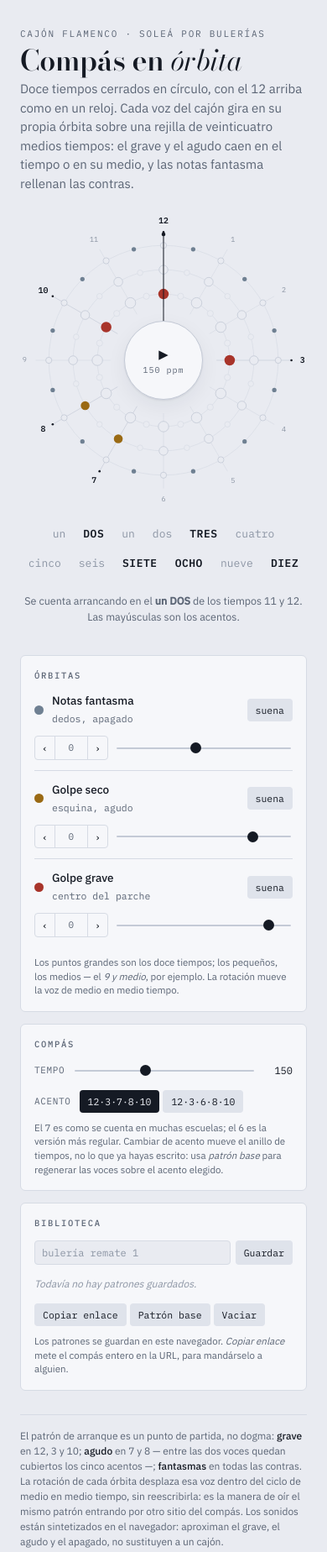
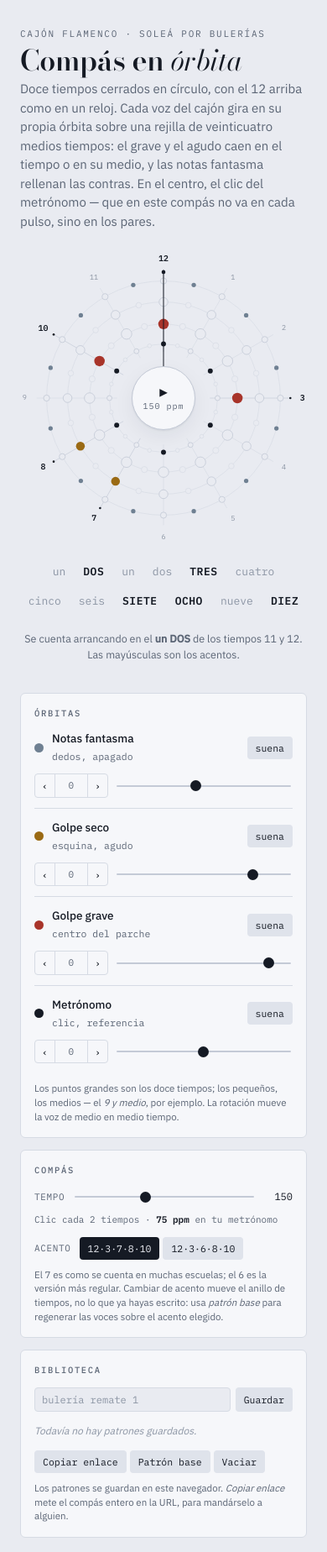
Before and after one commit to juanmaorta/compas-orbital, a website with bundled scripts: page index.html in a window 390 px wide. Shown: the top 1848 px of the page at 84% size. Built offline with nearby package versions, Linux system fonts and the light colour scheme.

Commit message:
Añade la órbita del metrónomo
Cuarta órbita, la más interior y con el color de la aguja: no es una voz del
cajón, es el reloj contra el que se toca. El clic no va en cada pulso — en el
compás de doce cae en los pares (12, 2, 4, 6, 8, 10), uno cada dos tiempos.

De ahí lo importante: el metrónomo de verdad va a la mitad de ppm que la
página, y esa división se hacía a mano cada vez. Ahora la dice la propia
página bajo el slider de tempo ("clic cada 2 tiempos · 75 ppm en tu
metrónomo"), calculada de los huecos entre clics; si el patrón queda
irregular lo dice en lugar de inventarse un número.

- clickRate() deriva el tempo del clic; la rotación no lo altera
- el formato de la URL sube a 2. con cuatro voces, y sigue leyendo los 1.
- lo guardado antes del metrónomo lo estrena con el clic en los pares
- ejemplos de código de URL en README y store.js, ahora reales y no inventados

Co-Authored-By: Claude Opus 5 (1M context) <noreply@anthropic.com>

```diff
--- a/assets/app.js
+++ b/assets/app.js
@@ -5,7 +5,7 @@
    y guarda a qué hora suena cada uno; la aguja y los destellos se pintan
    luego contra ese reloj, no contra el del navegador. */
 
-import { SLOTS, RINGS, VOICES, baseState, basePattern, cloneState, fmtOffset } from "./compas.js";
+import { SLOTS, RINGS, VOICES, baseState, basePattern, cloneState, fmtOffset, clickRate } from "./compas.js";
 import { createAudio } from "./audio.js";
 import { createDial } from "./dial.js";
 import * as store from "./store.js";
@@ -22,6 +22,7 @@ const hub = $("hub"), hubGlyph = $("hubGlyph"), hubBpm = $("hubBpm");
 const tempo = $("tempo"), tempoVal = $("tempoVal");
 const v7 = $("v7"), v6 = $("v6");
 const voicesEl = $("voices");
+const metroNote = $("metroNote");
 const libName = $("libName"), libSave = $("libSave"), libList = $("libList"), libHint = $("libHint");
 const LIB_HINT = libHint.innerHTML;
 
@@ -103,6 +104,7 @@ function toggleDot(voice, idx) {
   const st = state.rings[voice];
   st.on[idx] = !st.on[idx];
   dial.paint(state);
+  if (voice === "metro") updateMetroNote();
   if (st.on[idx]) audio.hit(voice, 0, st.gain); // que se oiga lo que pones
   store.saveCurrent(state);
 }
@@ -122,6 +124,31 @@ function setBpm(bpm) {
   tempo.value = bpm;
   tempoVal.textContent = bpm;
   hubBpm.textContent = bpm;
+  updateMetroNote();
+}
+
+/* Cuántos tiempos hay entre clic y clic, en palabras. */
+function gapLabel(beats) {
+  if (beats === 0.5) return "cada medio tiempo";
+  if (beats === 1) return "en cada tiempo";
+  return `cada ${String(beats).replace(".", ",")} tiempos`;
+}
+
+/* Traduce el tempo de la página al que hay que ponerle al metrónomo de verdad,
+   que es la división que se hacía a mano cada vez. */
+function updateMetroNote() {
+  const rate = clickRate(state);
+  if (!rate) {
+    metroNote.textContent = "Metrónomo sin clics: enciende alguno en la órbita interior.";
+    return;
+  }
+  if (!rate.regular) {
+    metroNote.textContent = "Clics irregulares: no hay un ppm único que ponerle al metrónomo.";
+    return;
+  }
+  const bpm = Math.round(rate.bpm * 10) / 10;
+  metroNote.innerHTML =
+    `Clic ${gapLabel(rate.beats)} · <b>${String(bpm).replace(".", ",")} ppm</b> en tu metrónomo`;
 }
 
 /* Redibuja todo a partir del estado (al cargar y al traer un patrón). */
@@ -283,6 +310,7 @@ $("reset").addEventListener("click", () => {
 $("clear").addEventListener("click", () => {
   for (const id of VOICES) state.rings[id].on = new Array(SLOTS).fill(false);
   dial.paint(state);
+  updateMetroNote();
   store.saveCurrent(state);
 });
 $("share").addEventListener("click", async () => {
--- a/assets/compas.js
+++ b/assets/compas.js
@@ -23,17 +23,24 @@ export const ACCENTS = { 7: [0, 3, 7, 8, 10], 6: [0, 3, 6, 8, 10] };
 export const SLOTS = 24;
 
 /* Orden estable de las voces para serializar (independiente del dibujo). */
-export const VOICES = ["grave", "seco", "fantasma"];
+export const VOICES = ["grave", "seco", "fantasma", "metro"];
+
+/* El formato 1 de la URL no llevaba metrónomo. Se sigue leyendo. */
+const LEGACY_VOICES = ["grave", "seco", "fantasma"];
 
 /* Las órbitas, de fuera a dentro. dotR es el radio del punto cuando cae en un
    tiempo del compás; dotRHalf, cuando cae en un medio. */
 export const RINGS = [
   { id: "fantasma", name: "Notas fantasma", tech: "dedos, apagado",
-    radius: 208, dotR: 5.5, dotRHalf: 4 },
+    radius: 212, dotR: 5.5, dotRHalf: 4 },
   { id: "seco", name: "Golpe seco", tech: "esquina, agudo",
-    radius: 164, dotR: 8, dotRHalf: 5 },
+    radius: 174, dotR: 8, dotRHalf: 5 },
   { id: "grave", name: "Golpe grave", tech: "centro del parche",
-    radius: 120, dotR: 9.5, dotRHalf: 5.5 }
+    radius: 134, dotR: 9.5, dotRHalf: 5.5 },
+  /* El metrónomo no es una voz del cajón: es el reloj contra el que se toca,
+     y por eso va el más pegado al eje y con el color de la aguja. */
+  { id: "metro", name: "Metrónomo", tech: "clic, referencia",
+    radius: 98, dotR: 4.5, dotRHalf: 3.5 }
 ];
 
 export function isAccent(variant, position) {
@@ -59,15 +66,20 @@ export function basePattern(variant) {
   const grave = new Array(SLOTS).fill(false);
   const seco = new Array(SLOTS).fill(false);
   const fantasma = new Array(SLOTS).fill(false);
+  const metro = new Array(SLOTS).fill(false);
   for (const p of [0, 3, 10]) grave[p * 2] = true;
   for (const p of [variant === 6 ? 6 : 7, 8]) seco[p * 2] = true;
   for (let q = 1; q < SLOTS; q += 2) fantasma[q] = true;
-  return { grave, seco, fantasma };
+  /* El clic no va en cada pulso: en el compás de doce cae en los pares
+     (12, 2, 4, 6, 8, 10), o sea uno cada dos tiempos. De ahí que al practicar
+     el metrónomo de verdad se ponga a la mitad de ppm. */
+  for (let p = 0; p < 12; p += 2) metro[p * 2] = true;
+  return { grave, seco, fantasma, metro };
 }
 
 export function baseState(variant = 7) {
   const on = basePattern(variant);
-  const gains = { grave: 0.9, seco: 0.8, fantasma: 0.45 };
+  const gains = { grave: 0.9, seco: 0.8, fantasma: 0.45, metro: 0.5 };
   const rings = {};
   for (const id of VOICES) {
     rings[id] = { on: on[id], offset: 0, gain: gains[id], muted: false };
@@ -139,7 +151,7 @@ function hexToBits(hex) {
 }
 
 export function encode(state) {
-  const parts = ["1", String(state.variant), String(state.bpm)];
+  const parts = ["2", String(state.variant), String(state.bpm)];
   for (const id of VOICES) {
     const r = state.rings[id];
     parts.push(`${bitsToHex(r.on)}-${r.offset}`);
@@ -150,14 +162,33 @@ export function encode(state) {
 export function decode(text) {
   if (!text) return null;
   const parts = String(text).split(".");
-  if (parts[0] !== "1" || parts.length < 6) return null;
+  const voices = parts[0] === "2" ? VOICES : parts[0] === "1" ? LEGACY_VOICES : null;
+  if (!voices || parts.length < 3 + voices.length) return null;
   const raw = { variant: Number(parts[1]) === 6 ? 6 : 7, bpm: Number(parts[2]), rings: {} };
-  VOICES.forEach((id, i) => {
+  voices.forEach((id, i) => {
     const [hex, offset] = String(parts[3 + i] || "").split("-");
     if (!hex) return;
     raw.rings[id] = { on: hexToBits(hex), offset: Number(offset) || 0 };
   });
   return sanitize(raw);
+}
+
+/* A qué velocidad late el clic. Como el metrónomo no suena en cada pulso, su
+   ppm no es el de la página: con un clic cada dos tiempos, es la mitad.
+   La rotación no cambia nada — girar el anillo conserva los huecos. */
+export function clickRate(state) {
+  const on = state.rings.metro.on;
+  const hits = [];
+  for (let i = 0; i < SLOTS; i++) if (on[i]) hits.push(i);
+  if (!hits.length) return null;
+  const gaps = hits.map((slot, i) => {
+    const next = i + 1 < hits.length ? hits[i + 1] : hits[0] + SLOTS;
+    return next - slot;
+  });
+  const gap = gaps[0];
+  if (!gaps.every((g) => g === gap)) return { regular: false, gap: null, bpm: null };
+  /* un paso es medio tiempo, de ahí el 2 */
+  return { regular: true, gap, beats: gap / 2, bpm: (2 * state.bpm) / gap };
 }
 
 /* Identificador legible para un nombre de patrón. */
--- a/assets/dial.js
+++ b/assets/dial.js
@@ -5,6 +5,8 @@
 import { BEATS, SYLL, STRIP, SLOTS, RINGS, isAccent, beatLabel } from "./compas.js";
 
 const CX = 260, CY = 260;
+/* radios de la escena: los radios de los tiempos, el borde barrido y los números */
+const R_SPOKE_IN = 84, R_SPOKE_OUT = 230, R_NUM = 252;
 const NS = "http://www.w3.org/2000/svg";
 
 function el(tag, attrs) {
@@ -41,21 +43,21 @@ export function createDial(svg, countEl, onToggle) {
     }
     for (let p = 0; p < 12; p++) {
       const a = angleOf(p, 12);
-      const [x1, y1] = point(96, a);
-      const [x2, y2] = point(232, a);
+      const [x1, y1] = point(R_SPOKE_IN, a);
+      const [x2, y2] = point(R_SPOKE_OUT, a);
       gStatic.appendChild(el("line", {
         class: "spoke" + (isAccent(variant, p) ? " accent" : ""), x1, y1, x2, y2
       }));
     }
     for (let p = 0; p < 12; p++) {
       const a = angleOf(p, 12);
-      const [x, y] = point(252, a);
+      const [x, y] = point(R_NUM, a);
       const text = el("text", { class: "beat-num" + (isAccent(variant, p) ? " accent" : ""), x, y });
       text.textContent = BEATS[p];
       gStatic.appendChild(text);
       numEls.push(text);
       if (isAccent(variant, p)) {
-        const [tx, ty] = point(232, a);
+        const [tx, ty] = point(R_SPOKE_OUT, a);
         gStatic.appendChild(el("circle", { class: "accent-tick", cx: tx, cy: ty, r: 2 }));
       }
     }
@@ -140,12 +142,12 @@ export function createDial(svg, countEl, onToggle) {
     needle.setAttribute("transform", `rotate(${deg.toFixed(2)} ${CX} ${CY})`);
     if (!sweep) return;
     if (pos <= 0.0001) { sweep.setAttribute("d", ""); return; }
-    const [sx, sy] = point(232, -90);
-    const [ex, ey] = point(232, angleOf(pos, SLOTS));
+    const [sx, sy] = point(R_SPOKE_OUT, -90);
+    const [ex, ey] = point(R_SPOKE_OUT, angleOf(pos, SLOTS));
     const big = pos / SLOTS > 0.5 ? 1 : 0;
     sweep.setAttribute("d",
       `M ${CX} ${CY} L ${sx.toFixed(2)} ${sy.toFixed(2)} ` +
-      `A 232 232 0 ${big} 1 ${ex.toFixed(2)} ${ey.toFixed(2)} Z`);
+      `A ${R_SPOKE_OUT} ${R_SPOKE_OUT} 0 ${big} 1 ${ex.toFixed(2)} ${ey.toFixed(2)} Z`);
   }
 
   /* Ilumina el tiempo en curso en el anillo y en la tira del conteo. */
--- a/assets/store.js
+++ b/assets/store.js
@@ -49,7 +49,8 @@ export function removePattern(id) {
   return write(KEY_LIBRARY, all);
 }
 
-/* Un compás entero cabe en la URL: #c=1.7.150.802-0.0140-0.aaaa-0 */
+/* Un compás entero cabe en la URL: #c=2.7.150.820008-0.000280-0.555555-0.888888-0
+   (versión del formato, acento, ppm y las cuatro voces con su rotación) */
 export function fromHash() {
   const match = /[#&]c=([^&]+)/.exec(location.hash || "");
   return match ? decode(decodeURIComponent(match[1])) : null;
--- a/assets/styles.css
+++ b/assets/styles.css
@@ -71,6 +71,10 @@ h1 em{font-style:italic;font-weight:400}
 .hub:hover{border-color:var(--ink-faint)}
 .hub:active{transform:translate(-50%,-50%) scale(.97)}
 .hub .glyph{font-size:19px;line-height:1}
+@media (max-width:520px){
+  .hub{width:76px;height:76px}
+  .hub .glyph{font-size:16px}
+}
 .hub .bpm{font-size:10px;letter-spacing:.1em;color:var(--ink-soft);
   font-variant-numeric:tabular-nums}
 
@@ -97,6 +101,8 @@ h1 em{font-style:italic;font-weight:400}
 .dot[data-voice="grave"][data-on="1"]{fill:var(--grave);stroke:none}
 .dot[data-voice="seco"][data-on="1"]{fill:var(--seco);stroke:none}
 .dot[data-voice="fantasma"][data-on="1"]{fill:var(--fantasma);stroke:none}
+/* el clic comparte el color de la aguja: no es una voz, es el reloj */
+.dot[data-voice="metro"][data-on="1"]{fill:var(--needle);stroke:none}
 .needle line{stroke:var(--needle);stroke-width:1.5;stroke-linecap:round}
 .needle circle{fill:var(--needle)}
 .sweep{fill:var(--needle-soft)}
@@ -125,6 +131,7 @@ h1 em{font-style:italic;font-weight:400}
 .chip.grave{background:var(--grave)}
 .chip.seco{background:var(--seco)}
 .chip.fantasma{background:var(--fantasma)}
+.chip.metro{background:var(--needle)}
 .voice-name{font-size:13.5px;font-weight:500;line-height:1.25}
 .voice-tech{font-size:11.5px;color:var(--ink-soft);font-family:var(--mono)}
 .voice-ctl{grid-column:1/-1;display:flex;align-items:center;gap:8px;flex-wrap:wrap}
@@ -154,6 +161,9 @@ input[type=range]::-moz-range-thumb{width:13px;height:13px;border:none;border-ra
   text-transform:uppercase;color:var(--ink-soft);white-space:nowrap}
 .num{font-family:var(--mono);font-size:12px;font-variant-numeric:tabular-nums;
   min-width:34px;text-align:right}
+.metro-note{font-family:var(--mono);font-size:11px;line-height:1.5;
+  color:var(--ink-soft);margin:0 0 12px;font-variant-numeric:tabular-nums}
+.metro-note b{color:var(--ink);font-weight:600}
 .seg{display:flex;gap:4px;flex-wrap:wrap}
 .hint{font-size:11.5px;color:var(--ink-soft);margin:10px 0 0;line-height:1.45}
 
--- a/index.html
+++ b/index.html
@@ -19,14 +19,14 @@
   <header>
     <div class="eyebrow">Cajón flamenco · soleá por bulerías</div>
     <h1>Compás en <em>órbita</em></h1>
-    <p class="lede">Doce tiempos cerrados en círculo, con el 12 arriba como en un reloj. Cada voz del cajón gira en su propia órbita sobre una rejilla de veinticuatro medios tiempos: el grave y el agudo caen en el tiempo o en su medio, y las notas fantasma rellenan las contras.</p>
+    <p class="lede">Doce tiempos cerrados en círculo, con el 12 arriba como en un reloj. Cada voz del cajón gira en su propia órbita sobre una rejilla de veinticuatro medios tiempos: el grave y el agudo caen en el tiempo o en su medio, y las notas fantasma rellenan las contras. En el centro, el clic del metrónomo — que en este compás no va en cada pulso, sino en los pares.</p>
   </header>
 
   <div class="stage">
     <div class="dial-col">
       <div class="dial">
         <svg id="dial" viewBox="0 0 520 520" role="img"
-             aria-label="Dial circular del compás de soleá por bulerías con tres órbitas de cajón">
+             aria-label="Dial circular del compás de soleá por bulerías con tres órbitas de cajón y una de metrónomo">
           <g id="static"></g>
           <g id="dots"></g>
           <g class="needle" id="needle">
@@ -53,11 +53,12 @@
 
       <div class="card">
         <h2>Compás</h2>
-        <div class="row" style="margin-bottom:12px">
+        <div class="row" style="margin-bottom:8px">
           <label for="tempo">Tempo</label>
           <input type="range" id="tempo" min="80" max="260" step="2" value="150">
           <span class="num" id="tempoVal">150</span>
         </div>
+        <p class="metro-note" id="metroNote"></p>
         <div class="row">
           <label>Acento</label>
           <div class="seg">
@@ -87,7 +88,7 @@
   </div>
 
   <footer>
-    El patrón de arranque es un punto de partida, no dogma: <b>grave</b> en 12, 3 y 10; <b>agudo</b> en 7 y 8 — entre las dos voces quedan cubiertos los cinco acentos —; <b>fantasmas</b> en todas las contras. La rotación de cada órbita desplaza esa voz dentro del ciclo de medio en medio tiempo, sin reescribirla: es la manera de oír el mismo patrón entrando por otro sitio del compás. Los sonidos están sintetizados en el navegador: aproximan el grave, el agudo y el apagado, no sustituyen a un cajón.
+    El patrón de arranque es un punto de partida, no dogma: <b>grave</b> en 12, 3 y 10; <b>agudo</b> en 7 y 8 — entre las dos voces quedan cubiertos los cinco acentos —; <b>fantasmas</b> en todas las contras. La rotación de cada órbita desplaza esa voz dentro del ciclo de medio en medio tiempo, sin reescribirla: es la manera de oír el mismo patrón entrando por otro sitio del compás. El <b>metrónomo</b> es la órbita interior y no es una voz: es el reloj contra el que se toca. En el compás de doce el clic cae en los pares — 12, 2, 4, 6, 8, 10 —, uno cada dos tiempos, y por eso el metrónomo de verdad va a la mitad de ppm que la página; la equivalencia está bajo el tempo. Los sonidos están sintetizados en el navegador: aproximan el grave, el agudo y el apagado, no sustituyen a un cajón.
   </footer>
 </div>
 <script type="module" src="assets/app.js"></script>
```
Also changed, not shown: assets/audio.js (+6 -1 lines), test/compas.test.js (+59 -2 lines), README.md.
